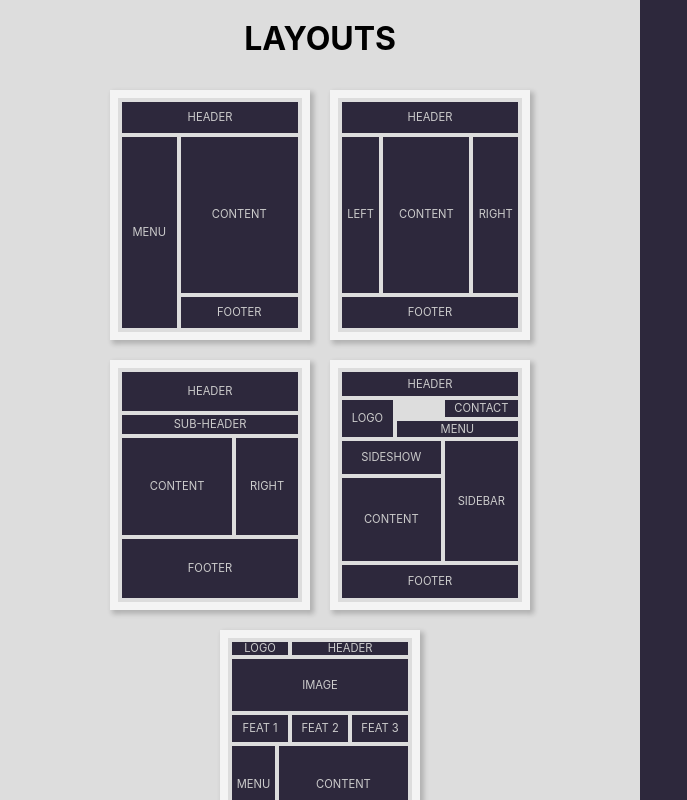
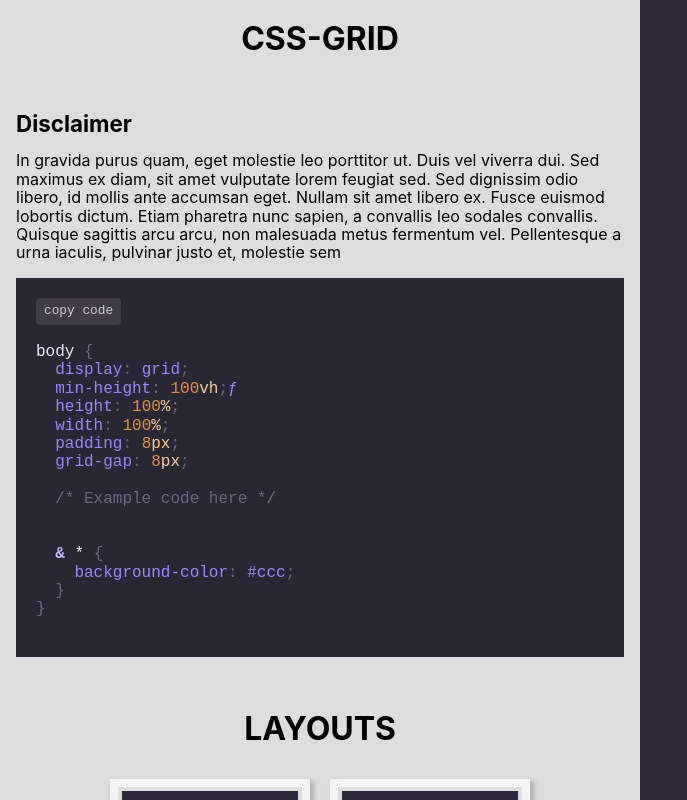
Before and after one commit to JABvzla/css-grid-layouts, a Next.js app: page / in a window 1280 px wide. Shown: the whole page, without its empty margins (0-687 px from the left). Built offline with nearby package versions, Linux system fonts and the light colour scheme.

Commit message:
add disclaimer section

```diff
--- /dev/null
+++ b/molecules/disclaimer/code-disclaimer.ts
@@ -0,0 +1,17 @@
+export const codeDisclaimer = `
+body {
+  display: grid;
+  min-height: 100vh;ƒ
+  height: 100%;
+  width: 100%;
+  padding: 8px;
+  grid-gap: 8px;
+
+  /* Example code here */
+
+
+  & * {
+    background-color: #ccc;
+  }
+}
+`;
--- /dev/null
+++ b/molecules/disclaimer/index.tsx
@@ -0,0 +1,35 @@
+import styled from "styled-components";
+import { Highlight, Text } from "../../atoms";
+import { codeDisclaimer } from "./code-disclaimer";
+
+export interface DisclaimerProps {}
+
+export function Disclaimer(props: DisclaimerProps): JSX.Element {
+  return (
+    <StyledDisclaimer>
+      <Text
+        weight="bold"
+        color="secondary"
+        variant="h1"
+        size="xlg"
+        keyText={"disclaimer_title"}
+        align="center"
+      />
+      <Text
+        weight="normal"
+        color="secondary"
+        variant="h1"
+        size="md"
+        keyText={"disclaimer_content"}
+      />
+      <Highlight code={codeDisclaimer} language="scss" />
+    </StyledDisclaimer>
+  );
+}
+
+const StyledDisclaimer = styled.div<Theme & DisclaimerProps>(
+  ({ theme }) => `
+    text-align: left;
+    padding: ${theme.unit(4)}
+  `
+);
--- a/pages/index.tsx
+++ b/pages/index.tsx
@@ -5,6 +5,7 @@ import styled from "styled-components";
 import { Card, Grid, Text } from "../atoms";
 import * as Layouts from "../layouts";
 import { CodePreview } from "../molecules/code-preview";
+import { Disclaimer } from "../molecules/disclaimer";
 import { LayoutViewer } from "../templates/layout-viewer";
 
 export default function Home(): ReactNode {
@@ -24,6 +25,17 @@ export default function Home(): ReactNode {
 
       <StyledMain visible={!!selectedLayout}>
         <div>
+          <Text
+            weight="bold"
+            color="secondary"
+            variant="h1"
+            size="xxlg"
+            keyText={"CSS-GRID"}
+            align="center"
+          />
+
+          <Disclaimer />
+
           <Text
             weight="bold"
             color="secondary"
--- a/public/static/locales/en.json
+++ b/public/static/locales/en.json
@@ -3,5 +3,7 @@
   "subtitle": "Example subtitle",
   "layout": "LAYOUTS",
   "preview": "preview",
-  "copy": "copy code"
+  "copy": "copy code",
+  "disclaimer_title": "Disclaimer",
+  "disclaimer_content": "In gravida purus quam, eget molestie leo porttitor ut. Duis vel viverra dui. Sed maximus ex diam, sit amet vulputate lorem feugiat sed. Sed dignissim odio libero, id mollis ante accumsan eget. Nullam sit amet libero ex. Fusce euismod lobortis dictum. Etiam pharetra nunc sapien, a convallis leo sodales convallis. Quisque sagittis arcu arcu, non malesuada metus fermentum vel. Pellentesque a urna iaculis, pulvinar justo et, molestie sem"
 }
--- a/public/static/locales/es.json
+++ b/public/static/locales/es.json
@@ -1,6 +1,10 @@
 {
   "title": "Titulo de ejemplo",
   "subtitle": "subtitulo de ejemplo",
+  "layout": "LAYOUTS",
   "preview": "vista previa",
-  "copy": "copiar codigo"
+  "copy": "copiar codigo",
+  "disclaimer_title": "Disclaimer",
+  "disclaimer_content": "In gravida purus quam, eget molestie leo porttitor ut. Duis vel viverra dui. Sed maximus ex diam, sit amet vulputate lorem feugiat sed. Sed dignissim odio libero, id mollis ante accumsan eget. Nullam sit amet libero ex. Fusce euismod lobortis dictum. Etiam pharetra nunc sapien, a convallis leo sodales convallis. Quisque sagittis arcu arcu, non malesuada metus fermentum vel. Pellentesque a urna iaculis, pulvinar justo et, molestie sem"
+
 }
```
